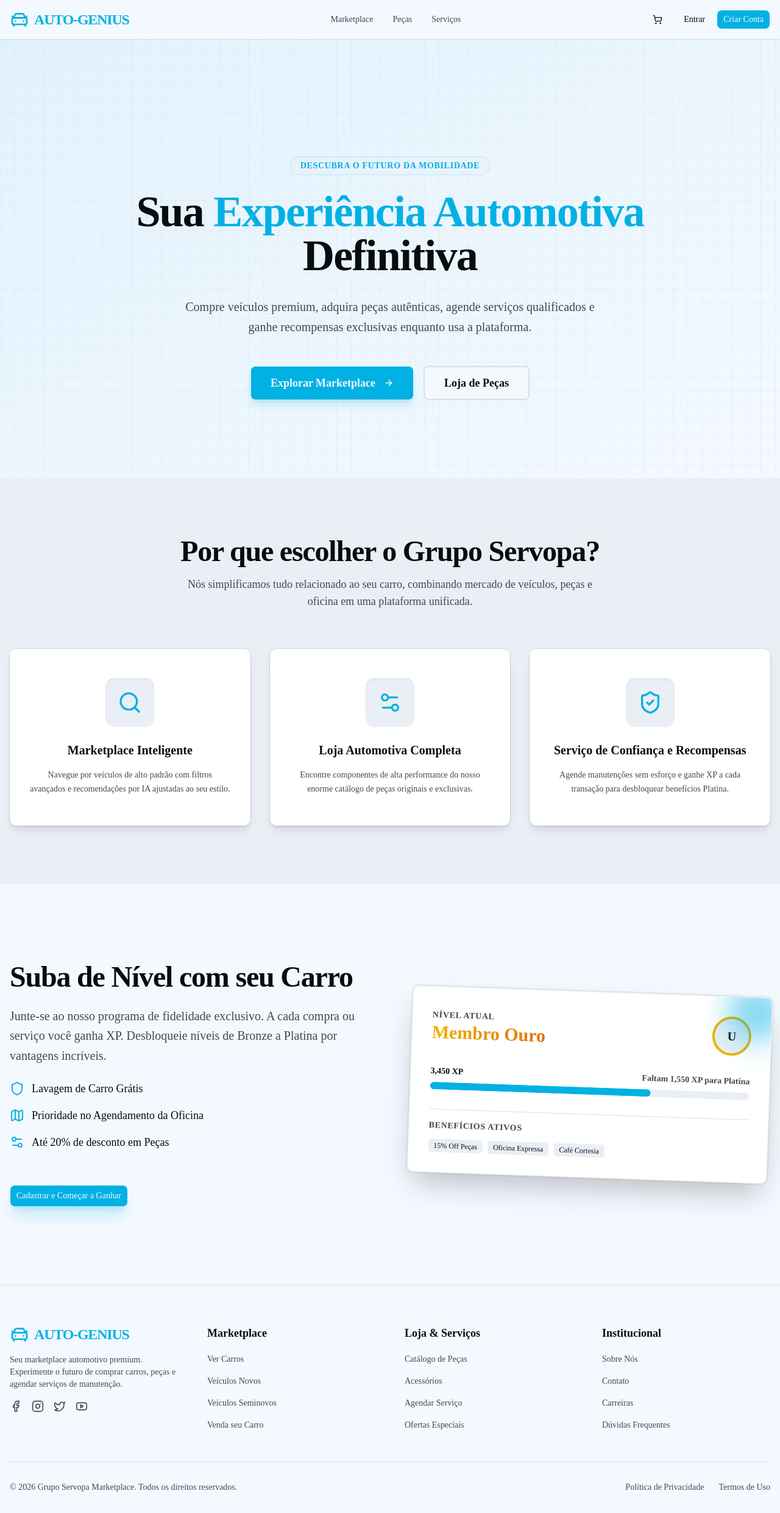
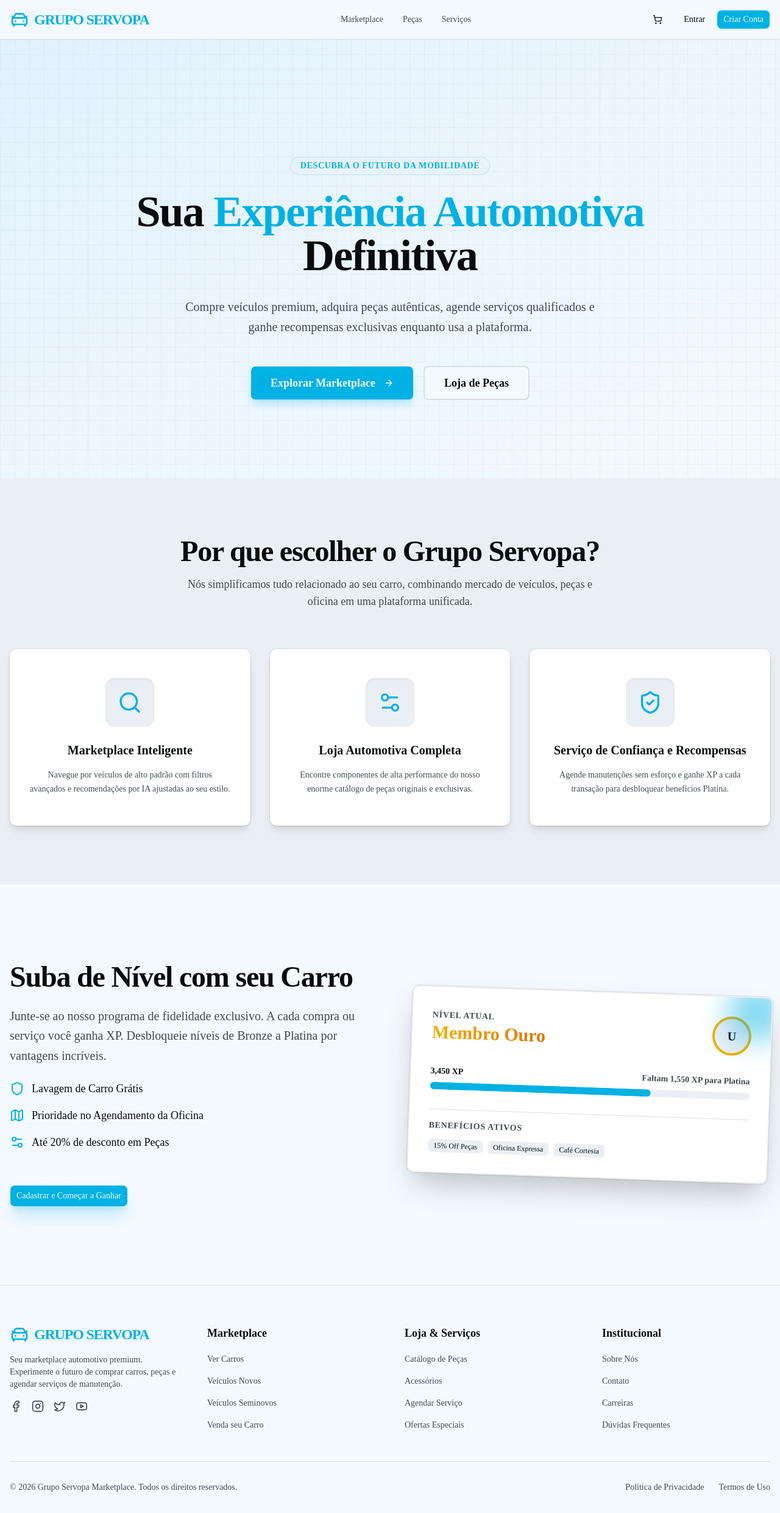
Before and after one commit to ThomasPedroso/Auto-Genius, a Next.js app in the folder frontend/: page / in a window 1280 px wide. Shown: the whole page at 61% size. Built offline with nearby package versions, Linux system fonts and the light colour scheme.

Commit message:
fix: replace remaining auto-genius logos

```diff
--- a/frontend/src/components/shared/Footer.tsx
+++ b/frontend/src/components/shared/Footer.tsx
@@ -11,7 +11,7 @@ export function Footer() {
             <Link href="/" className="flex items-center gap-2">
               <CarFront className="h-8 w-8 text-primary" />
               <span className="font-extrabold text-2xl tracking-tighter bg-gradient-to-r from-primary to-accent-foreground bg-clip-text text-transparent">
-                AUTO-GENIUS
+                GRUPO SERVOPA
               </span>
             </Link>
             <p className="text-muted-foreground text-sm">
--- a/frontend/src/components/shared/Navbar.tsx
+++ b/frontend/src/components/shared/Navbar.tsx
@@ -72,7 +72,7 @@ export function Navbar() {
         <Link href="/" className="flex items-center gap-2 mr-6">
           <CarFront className="h-8 w-8 text-primary group-hover:animate-pulse" />
           <span className="font-extrabold text-2xl tracking-tighter hidden sm:inline-block bg-gradient-to-r from-primary to-accent-foreground bg-clip-text text-transparent">
-            AUTO-GENIUS
+            GRUPO SERVOPA
           </span>
         </Link>
 
```
